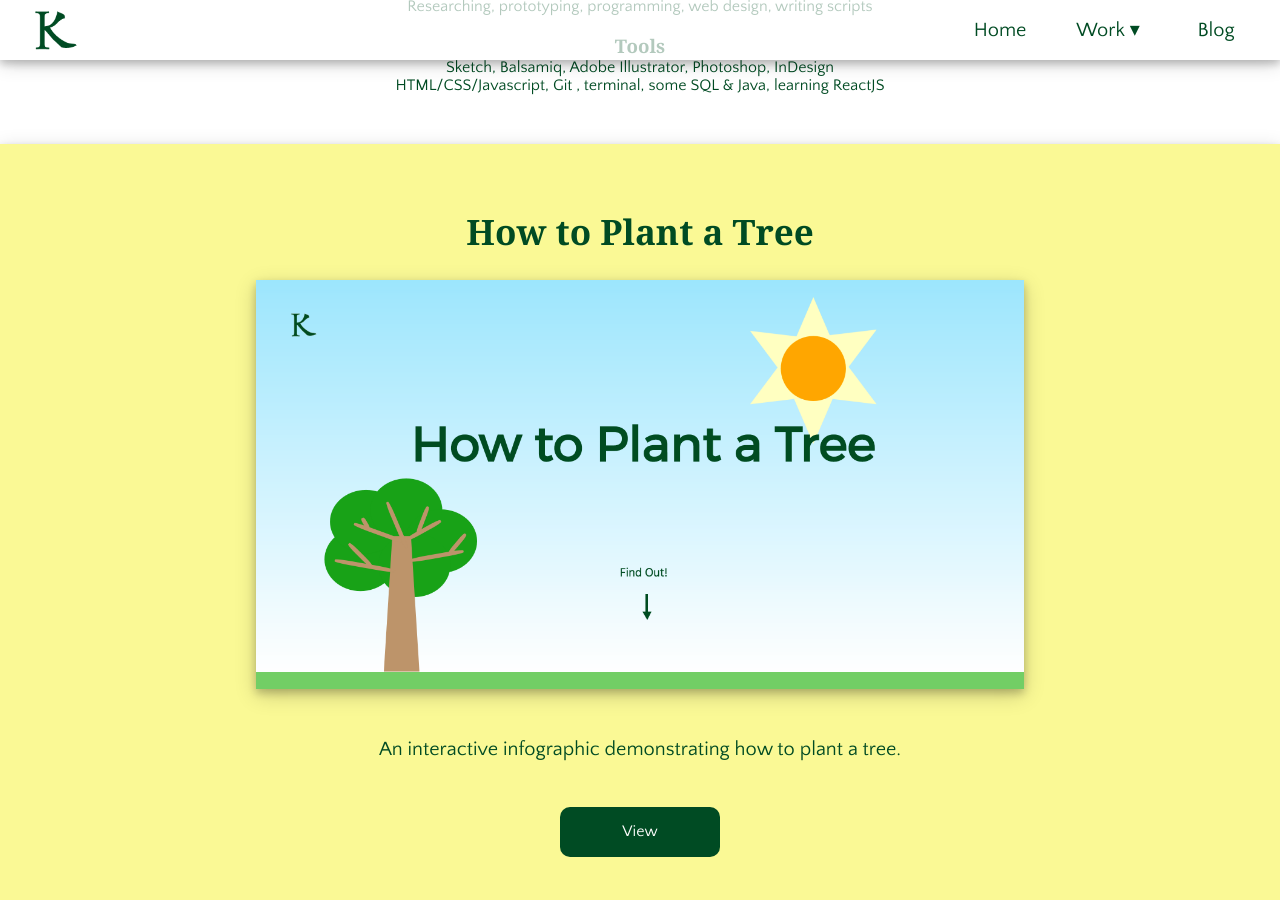
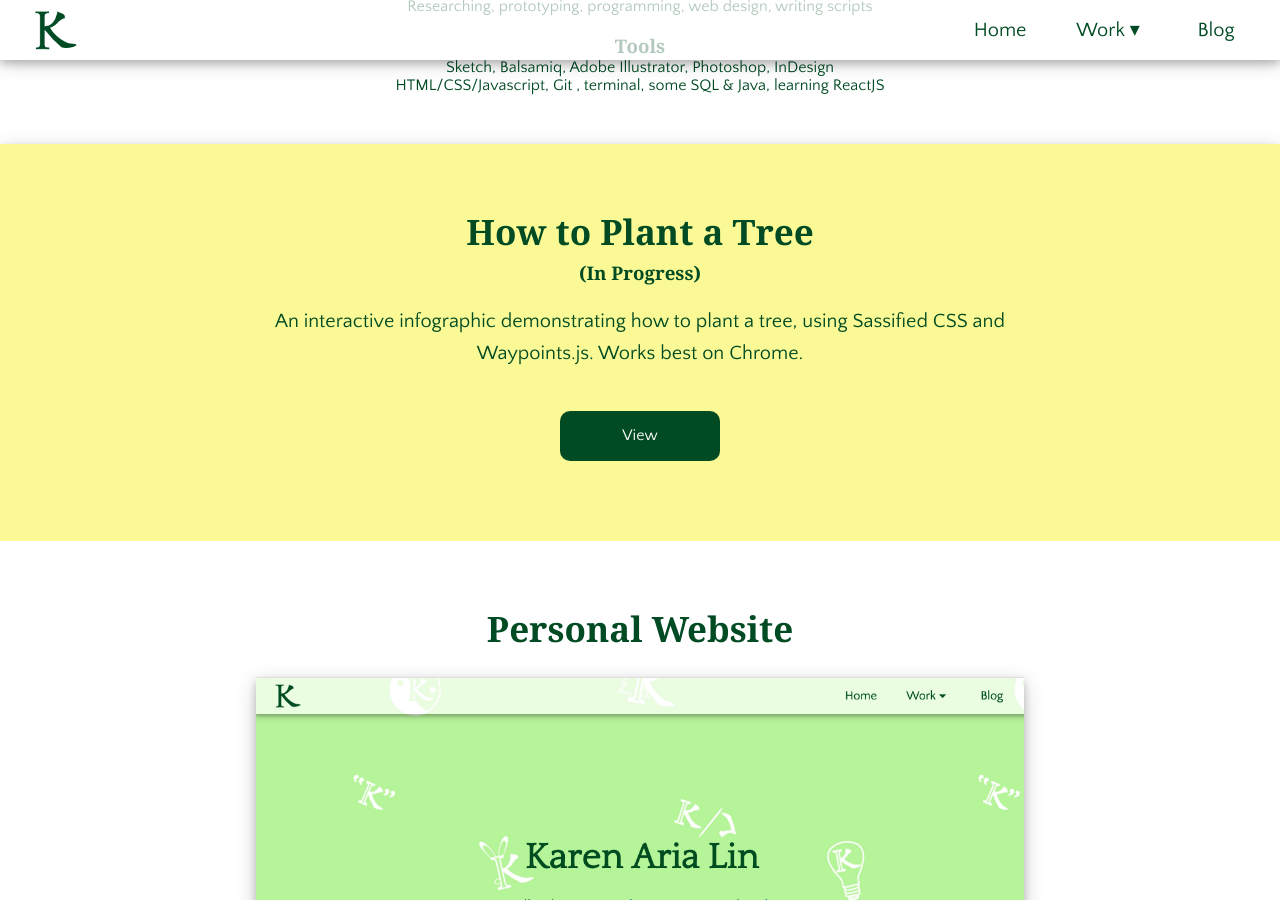
Before and after one commit to karenarialin/karenarialin.github.io, a Jekyll site: the page built from design.md, in a window 1280 px wide and 900 px high, scrolled down 719 px. Built offline with Jekyll 4.4.1, drawn with Linux system fonts in a browser that asks for light colours; nearby versions of some CDN libraries; some web fonts are replaced.

Commit message:
Minor changes

```diff
--- a/_includes/design-include.html
+++ b/_includes/design-include.html
@@ -28,8 +28,9 @@
 <div class="work-1">
     <div class='work-wrapper'>
     <h2>How to Plant a Tree</h2>
-        <img src='css/images/how-to-plant.png' class='square'>
-        <p>An interactive infographic demonstrating how to plant a tree.</p>
+    <h3>(In Progress)</h3>
+<!--        <img src='css/images/how-to-plant.png' class='square'>-->
+        <p>An interactive infographic demonstrating how to plant a tree, using Sassified CSS and Waypoints.js. Works best on Chrome.</p>
     <a href='plant-a-tree/plant-a-tree.html' class='button' target="_blank">View</a>
     </div>
 </div>
--- a/_includes/footer.html
+++ b/_includes/footer.html
@@ -10,7 +10,7 @@
         </div>
         <small>Psst...I also make <a href="music.html" class='obvious-links'>music!</a></small>
         <br />
-        <small>&copy; <script type="text/javascript">
+        <small>Icons and designs &copy; <script type="text/javascript">
   document.write(new Date().getFullYear());
 </script> Karen Lin</small>
 
--- a/_layouts/home.html
+++ b/_layouts/home.html
@@ -5,7 +5,7 @@
     <div class="landing">
         <div class='landing-wrapper'>
         <h1>Karen Aria Lin</h1>
-            <p class='landing-description'>Hello, I'm Karen. I <a href='design.html' class='obvious-links'>design and develop</a> user experiences.<br> Sometimes I <a href='writing.html' class='obvious-links'>write</a> and produce <a href='video.html' class='obvious-links'>videos</a>.</p>
+            <p class='landing-description'>Hello, I'm Karen. I <a href='design.html' class='obvious-links'>design and develop</a> user experiences.<br> I also <a href='writing.html' class='obvious-links'>write</a> articles and produce <a href='video.html' class='obvious-links'>videos</a>.</p>
         </div>
     </div>
 
```
